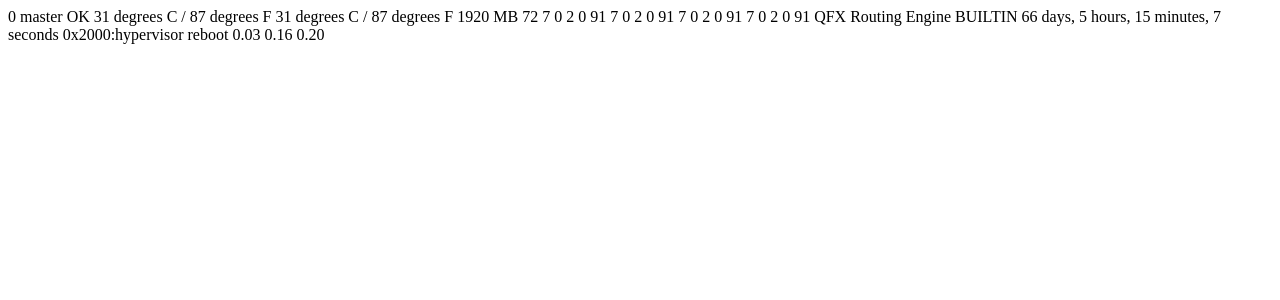
After one commit to smurugap/simulator, a Python web app: template engines/NetConf/templates/re_info.j2 in a window 1280 px wide. The commit adds this page. Shown: the top 300 px of the page. Run offline with Jinja, Linux system fonts and the light colour scheme; the template is opened without the code that fills it, so the values that code supplies are empty.

Commit message:
Adding syslog support on top of python logging framework which currently has limitation of certain log levels Will look at adding support for LOG_ALERT, LOG_EMERGENCY and LOG_NOTICE if need be. Currently support LOG_CRITICAL, LOG_ERROR, LOG_INFO, LOG_DEBUG and LOG_WARNING

```diff
--- a/agent/fabric.py
+++ b/agent/fabric.py
@@ -47,6 +47,7 @@ class Fabric(object):
         delete_file(self.get_file(name, ftype='oids'))
         delete_file(self.get_file(name, engine='netconf'))
         delete_file(self.get_file(name, engine='snmp'))
+        delete_file(self.get_file(name, engine='syslog'))
 
     @classmethod
     def get_file(self, device, engine=None, ftype='sock'):
@@ -82,9 +83,11 @@ class Fabric(object):
         snmp_oids = self.get_file(name, ftype='oids')
         nsock = self.get_file(name, engine='netconf')
         snmp_sock = self.get_file(name, engine='snmp')
+        syslog_sock = self.get_file(name, engine='syslog')
         template = convert_template(TEMPLATE, fabric_name=self.fabric,
                                     role=role, n_peers=n_peers, n_pifs=n_pifs,
                                     netconf_socket=nsock, snmp_socket=snmp_sock,
+                                    syslog_socket=syslog_sock,
                                     collector=self.collector or '',
                                     n_bleafs=self.n_border_leafs or 0,
                                     snmp_oids=snmp_oids,
--- a/agent/simulator.conf.j2
+++ b/agent/simulator.conf.j2
@@ -24,3 +24,8 @@ port = 161
 flows = {{sflows_filename}}
 collector = {{collector}}
 port = 6343
+
+[Syslog]
+socket = {{syslog_socket}}
+server = {{collector}}
+port = 514
--- /dev/null
+++ b/engines/NetConf/templates/re_info.j2
@@ -0,0 +1,38 @@
+<route-engine-information>
+<route-engine>
+<slot>0</slot>
+<mastership-state>master</mastership-state>
+<status>OK</status>
+<temperature>31 degrees C / 87 degrees F</temperature>
+<cpu-temperature>31 degrees C / 87 degrees F</cpu-temperature>
+<memory-dram-size>1920 MB</memory-dram-size>
+<memory-buffer-utilization>72</memory-buffer-utilization>
+<cpu-user>7</cpu-user>
+<cpu-background>0</cpu-background>
+<cpu-system>2</cpu-system>
+<cpu-interrupt>0</cpu-interrupt>
+<cpu-idle>91</cpu-idle>
+<cpu-user1>7</cpu-user1>
+<cpu-background1>0</cpu-background1>
+<cpu-system1>2</cpu-system1>
+<cpu-interrupt1>0</cpu-interrupt1>
+<cpu-idle1>91</cpu-idle1>
+<cpu-user2>7</cpu-user2>
+<cpu-background2>0</cpu-background2>
+<cpu-system2>2</cpu-system2>
+<cpu-interrupt2>0</cpu-interrupt2>
+<cpu-idle2>91</cpu-idle2>
+<cpu-user3>7</cpu-user3>
+<cpu-background3>0</cpu-background3>
+<cpu-system3>2</cpu-system3>
+<cpu-interrupt3>0</cpu-interrupt3>
+<cpu-idle3>91</cpu-idle3>
+<model>QFX Routing Engine</model>
+<serial-number>BUILTIN</serial-number>
+<up-time>66 days, 5 hours, 15 minutes, 7 seconds</up-time>
+<last-reboot-reason>0x2000:hypervisor reboot </last-reboot-reason>
+<load-average-one>0.03</load-average-one>
+<load-average-five>0.16</load-average-five>
+<load-average-fifteen>0.20</load-average-fifteen>
+</route-engine>
+</route-engine-information>
--- /dev/null
+++ b/engines/syslog/__init__.py
@@ -0,0 +1 @@
+from main import SyslogEngine
```
Also changed, not shown: agent/snmp.py (+1 -7 lines), agent/syslog.py (added, +23 -0 lines), engines/NetConf/juniper.py (+22 -0 lines), engines/NetConf/templates/chassis_alarms.j2 (+7 -5 lines), engines/NetConf/templates/chassis_fan.j2 (added, +14 -0 lines), engines/snmp/main.py (+17 -3 lines), engines/syslog/main.py (added, +33 -0 lines), simulator.py (+8 -0 lines), simulator_agent.py (+16 -0 lines).
